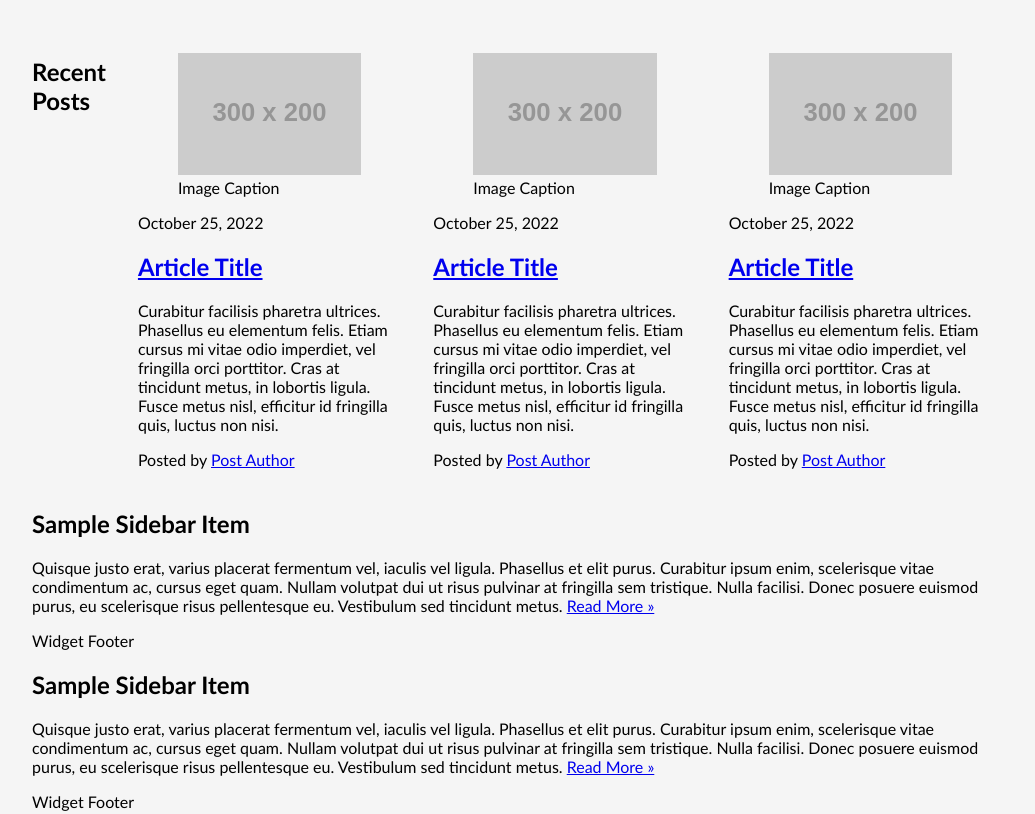
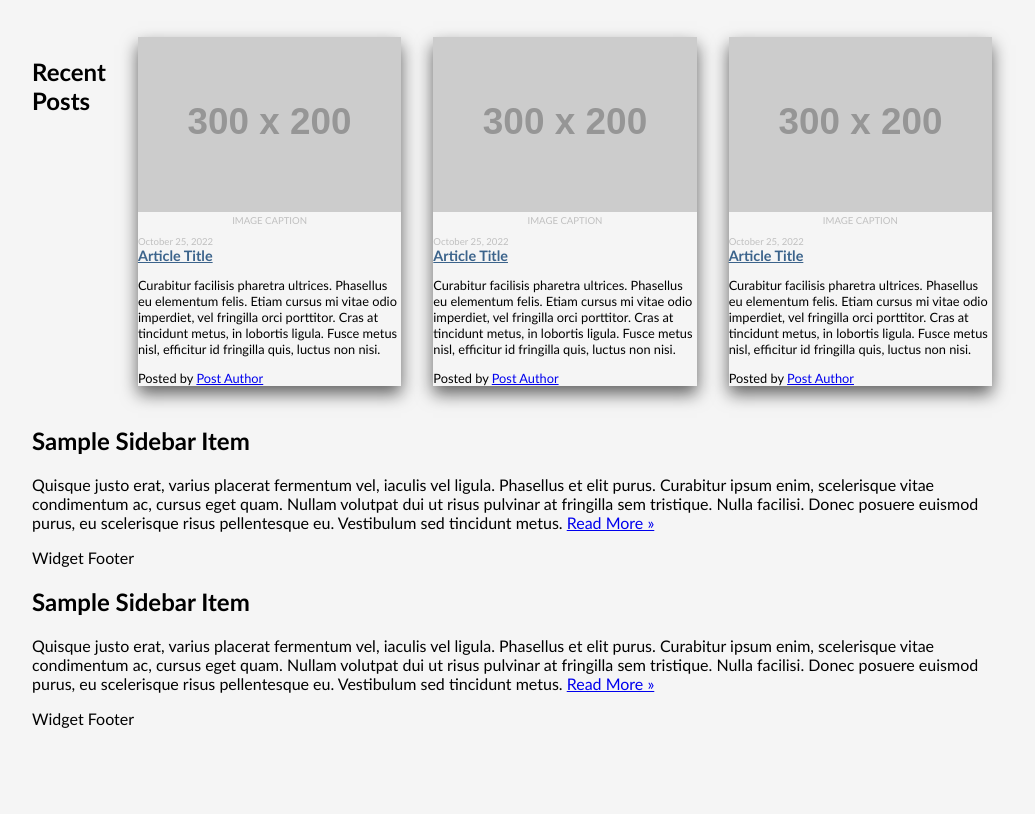
Before and after one commit to BrianaRobinson/Web-Technologies, a plain HTML site: page css-demo/index.html in a window 1280 px wide. Shown: the part 783-1597 px from the top of the page, without its empty margins (128-1163 px from the left). Drawn offline with Linux system fonts and the light colour scheme; placeholder pictures from the web are drawn by us.

Commit message:
All Assignments

```diff
--- a/assets/css/style.css
+++ b/assets/css/style.css
@@ -1,3 +1,27 @@
 Body{
-    background-color: lightblue;
+    background-color: rgb(115, 210, 180);
 }
+.container{
+    max-width: 960px;
+    width:80vw;
+    margin: 40px auto;
+}
+
+h1{
+    background-color: rgb(129, 255, 196);
+    color: #fff;
+    text-align: center;
+    text-shadow: 2px 2px #000000;
+    padding: 20px 40px 20px 40px;
+    margin: 20px 0 0;
+    font-size: 2rem;
+}
+
+body{
+    font-family: 'Trebuchet MS', 'Lucida Sans Unicode', 'Lucida Grande', 'Lucida Sans', Arial, sans-serif;
+    margin:0;
+}
+
+body a{
+    font-size: 1.6rem;
+}
--- a/css-demo/css/style.css
+++ b/css-demo/css/style.css
@@ -35,7 +35,7 @@ body{
 }
 
 header.primary {
-    background-color: gainsboro;
+    background-color: #3b638b;
     color: #fff;
     text-align: center;
     text-shadow: 2px 2px #000000;
@@ -76,6 +76,45 @@ header.primary h2{
     flex-direction: row;
     justify-content: space-around;
     gap: 2rem;
+}
+
+#blog .post{
+    box-shadow: 0 8px 16px
+    rgba(0, 0, 0, .6);
+    padding:10px
+    border-radius:4px;
+    font-size:.8rem;
+    transition:.5s;
+}
+
+#blog figure{
+    margin:0;
+}
+
+#blog figcaption{
+    text-transform: uppercase;
+    font-size:.6rem;
+    text-align: center;
+    color:#c0c0c0;
+}
+
+#blog header{
+    padding-top: 10px;
+    font-size:.6rem;
+    color: #c0c0c0;
+}
+
+#blog header h2{
+    margin:0;
+}
+
+#blog h2 a{
+    color:#3b638b;
+}
+
+#blog .post:hover{
+    box-shadow: 0 8px 16px
+    rgba(0, 0, 0, .6)
 }
 
 header.primary nav{
```
